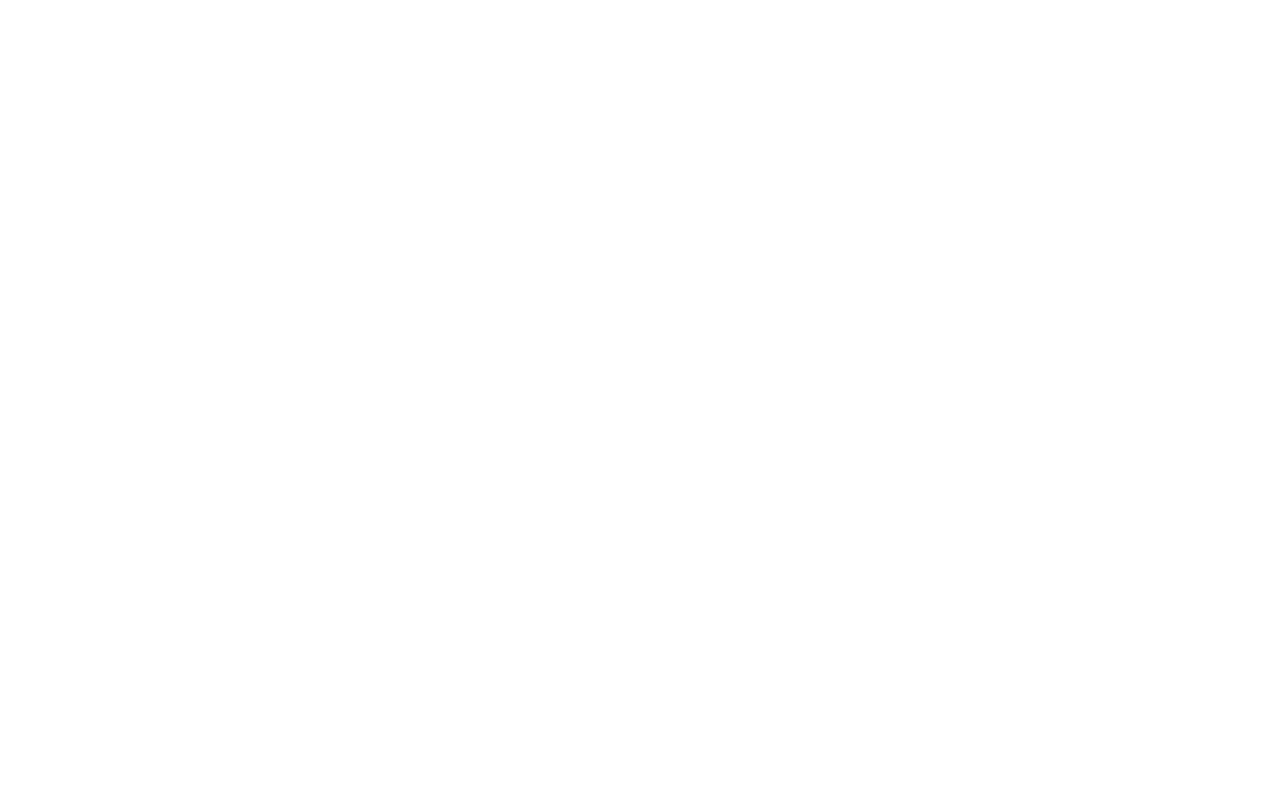
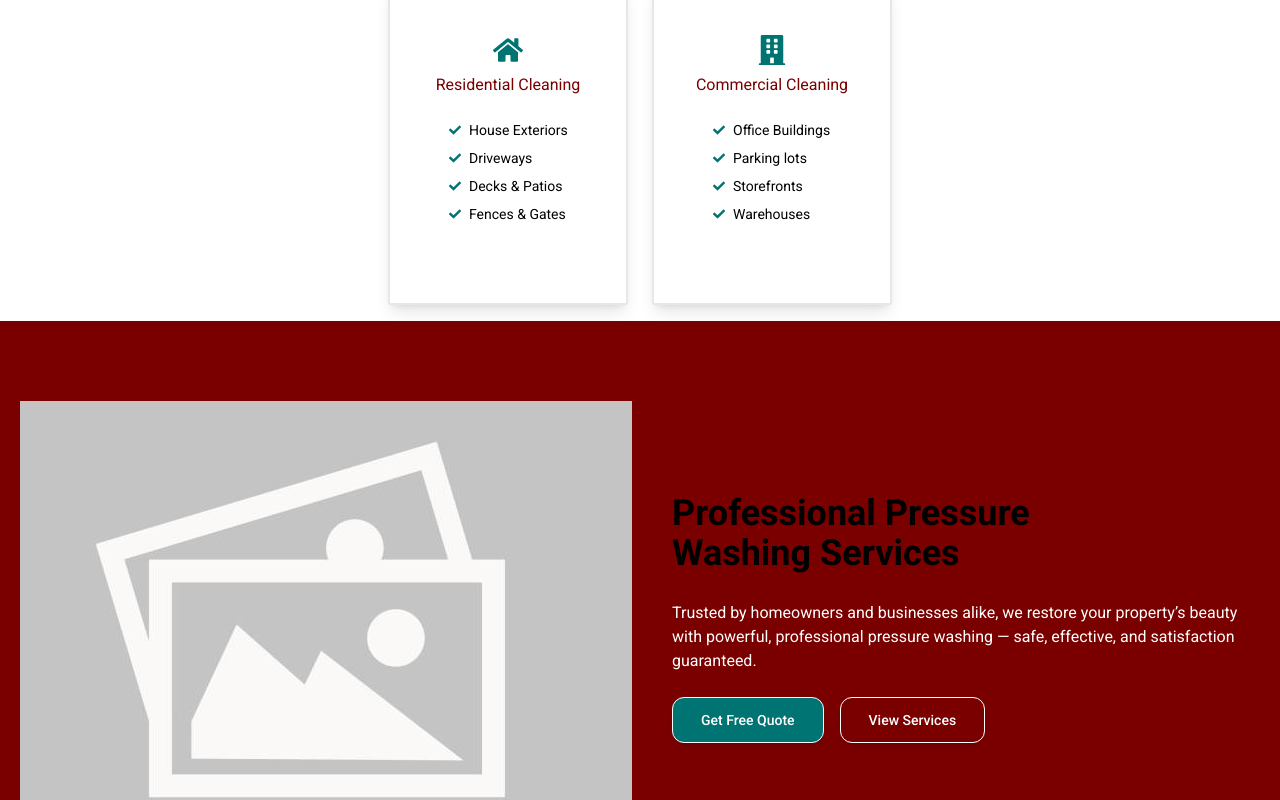
Before and after one commit to rudyg16/Barber-Son, a React (Vite) app in the folder frontend/: page / in a window 1280 px wide. Shown: the part 800-1600 px from the top of the page. Before the commit the page ends 856 px from the top, so only its background shows below. Built offline with nearby package versions, Linux system fonts and the light colour scheme.

Commit message:
progress

```diff
--- a/frontend/src/App.tsx
+++ b/frontend/src/App.tsx
@@ -1,9 +1,21 @@
+import { FaHome,FaCheck,FaBuilding } from "react-icons/fa";
+
+
+interface BulletProps {
+  text: string;
+}
+export const Bullet: React.FC<BulletProps> = ({ text }) => (
+  <div className="flex items-center gap-x-2">
+    <FaCheck size={12} className="text-teal" />
+    <span className="text-black text-sm">{text}</span>
+  </div>
+);
 
 
 function App() {
 
   return (
-    <div className='bg-white min-h-screen w-full '>
+    <div className='bg-white min-h-screen w-full pb-12'>
       {/*Initial Header */}
         <div className=' flex flex-row flex-wrap bg-maroon font-roboto items-center py-20 px-5 gap-x-10'>
           {/*Left column */}
@@ -47,14 +59,85 @@
               Our Services
             </h3>
           </div>
-        <div className='flex flex-row my-4 max-w-[80%]'>
+
+        {/*Service Cards*/}
+        <div className="flex flex-col md:flex-row justify-center items-center my-4 w-full px-6 gap-x-6">
+
+          <div className="relative w-60 h-80 border-2 border-gray-200 rounded-sm shadow-lg flex flex-col items-center gap-y-2">
+            <FaHome className="mx-auto mt-12 text-teal" size={30} />
+            <h2 className="mx-auto text-maroon">
+              Residential Cleaning
+            </h2>
+            <div className=" absolute left-1/4 bottom-1/4 flex flex-col items-start gap-y-2 mt-2">
+              <Bullet text="House Exteriors" />
+              <Bullet text="Driveways" />
+              <Bullet text="Decks & Patios" />
+              <Bullet text="Fences & Gates" />
+            </div>
+          </div>
+
+          <div className="relative w-60 h-80 border-2 border-gray-200 rounded-sm shadow-lg flex flex-col items-center gap-y-2">
+            <FaBuilding className="mx-auto mt-12 text-teal" size={30} />
+            <h2 className="mx-auto text-maroon">
+              Commercial Cleaning
+            </h2>
+            <div className=" absolute left-1/4 bottom-1/4 flex flex-col items-start gap-y-2 mt-2">
+              <Bullet text="Office Buildings" />
+              <Bullet text="Parking lots" />
+              <Bullet text="Storefronts" />
+              <Bullet text="Warehouses" />
+            </div>
+          </div>
+
+
+        </div>{/*Service Cards*/}
+
+        {/*Initial Header */}
+        <div className=' flex flex-row flex-wrap bg-maroon font-roboto items-center py-20 px-5 gap-x-10'>
+          {/*Left column */}
+          <div className=" justify-endflex-[1]">
+            <img className=' max-w-[100%] h-auto'
+              src='/placeholder.jpg'
+            />
+          </div>
+
+
+
+          {/*Right column*/}
+          <div className="flex flex-col flex-nowrap  flex-[1]">
+            <h1 className='text-4xl font-bold text- py-3 '>
+              Professional Pressure <br>
+              </br>Washing Services
+            </h1>
+            <h3 className='mx-auto text-white mt-4'>
+              Trusted by homeowners and businesses alike, we restore your property’s beauty with powerful, professional pressure washing — safe, effective, and satisfaction guaranteed.
+            </h3>
+            <div className="flex flex-row flex-wrap gap-x-4 my-4 max-w-screen-sm  font-medium text-sm">
+              <a
+                className="px-7 py-3 bg-teal hover:bg-teal_hover  text-white shadow-md border border-white rounded-xl  mt-2 transition-all "
+                href="./Quote.tsx"
+              >
+                <div >Get Free Quote</div>
+
+              </a>
+              <a
+                className="px-7 py-3 bg-transparent hover:bg-white hover:bg-opacity-25 text-white shadow-md rounded-xl  border border-white mt-2 transition-colors duration-300"
+                href="./Services.tsx"
+              >
+                <div >View Services</div>
+              </a>
+            </div>
+
+          </div>
+        </div>
+        {/*About us */}
 
 
         </div>
+      {/*Whole Page */}
+    </div>
 
 
-        </div>
-    </div>
 
   );
 };
```
